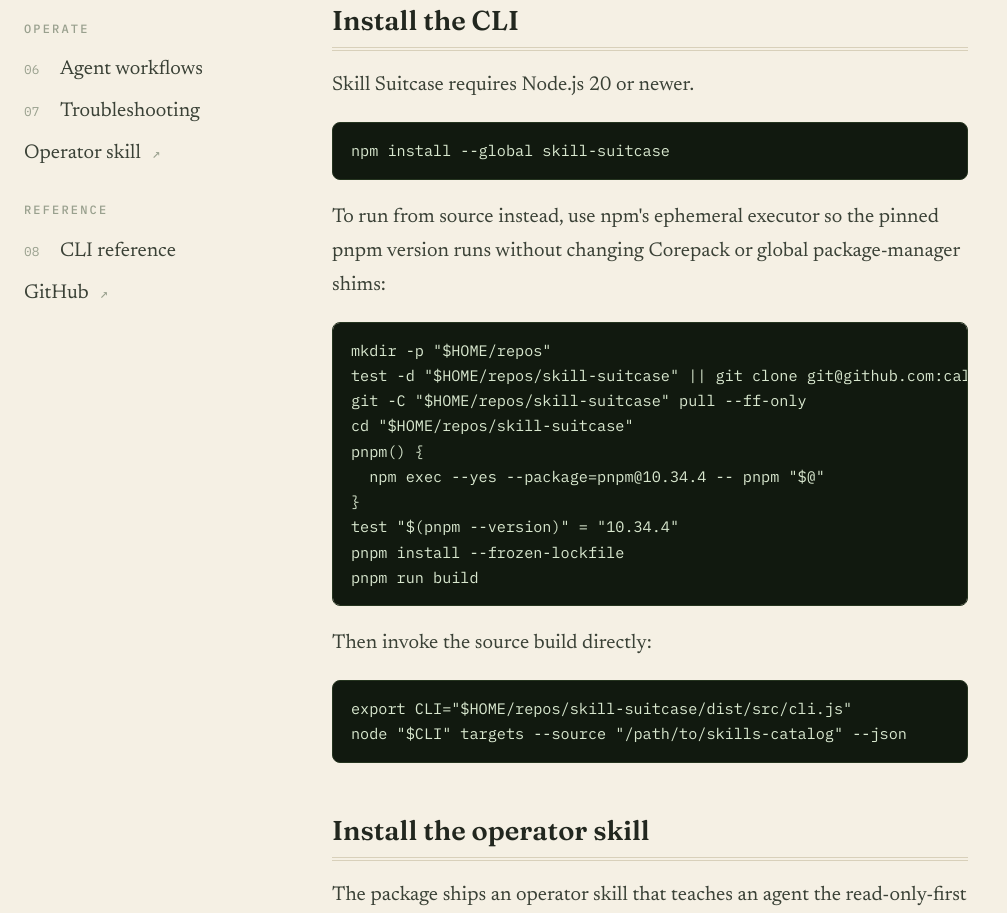
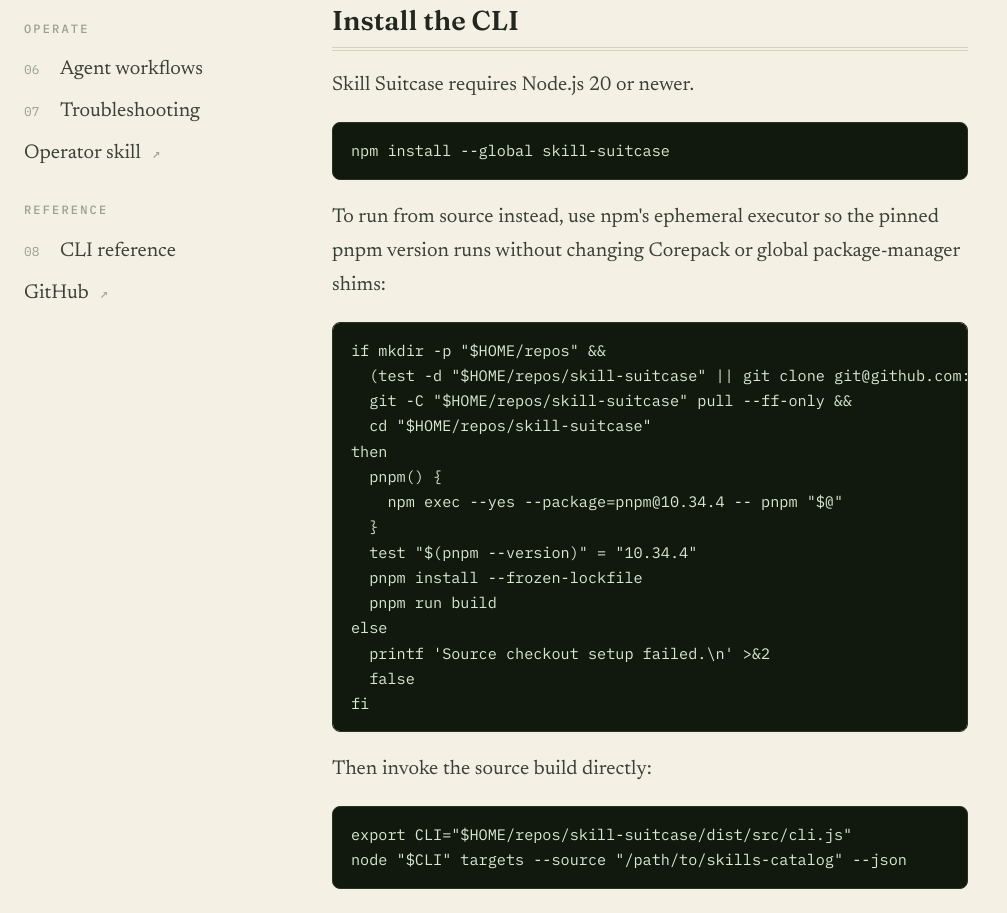
Before and after one commit to calvinnwq/skill-suitcase, a website: page docs/install.html in a window 1280 px wide. Shown: the part 408-1321 px from the top of the page, without its empty margins (0-1007 px from the left). Drawn offline with Linux system fonts and the light colour scheme.

Commit message:
no-mistakes(review): Harden source install failure handling

```diff
--- a/docs/install.html
+++ b/docs/install.html
@@ -52,16 +52,21 @@
               pinned pnpm version runs without changing Corepack or global
               package-manager shims:
             </p>
-            <pre><code>mkdir -p "$HOME/repos"
-test -d "$HOME/repos/skill-suitcase" || git clone git@github.com:calvinnwq/skill-suitcase.git "$HOME/repos/skill-suitcase"
-git -C "$HOME/repos/skill-suitcase" pull --ff-only
+            <pre><code>if mkdir -p "$HOME/repos" &amp;&amp;
+  (test -d "$HOME/repos/skill-suitcase" || git clone git@github.com:calvinnwq/skill-suitcase.git "$HOME/repos/skill-suitcase") &amp;&amp;
+  git -C "$HOME/repos/skill-suitcase" pull --ff-only &amp;&amp;
   cd "$HOME/repos/skill-suitcase"
+then
   pnpm() {
     npm exec --yes --package=pnpm@10.34.4 -- pnpm "$@"
   }
   test "$(pnpm --version)" = "10.34.4"
   pnpm install --frozen-lockfile
-pnpm run build</code></pre>
+  pnpm run build
+else
+  printf 'Source checkout setup failed.\n' &gt;&amp;2
+  false
+fi</code></pre>
             <p>Then invoke the source build directly:</p>
             <pre><code>export CLI="$HOME/repos/skill-suitcase/dist/src/cli.js"
 node "$CLI" targets --source "/path/to/skills-catalog" --json</code></pre>
```
Lines whose indentation alone changed are shown as unchanged.
